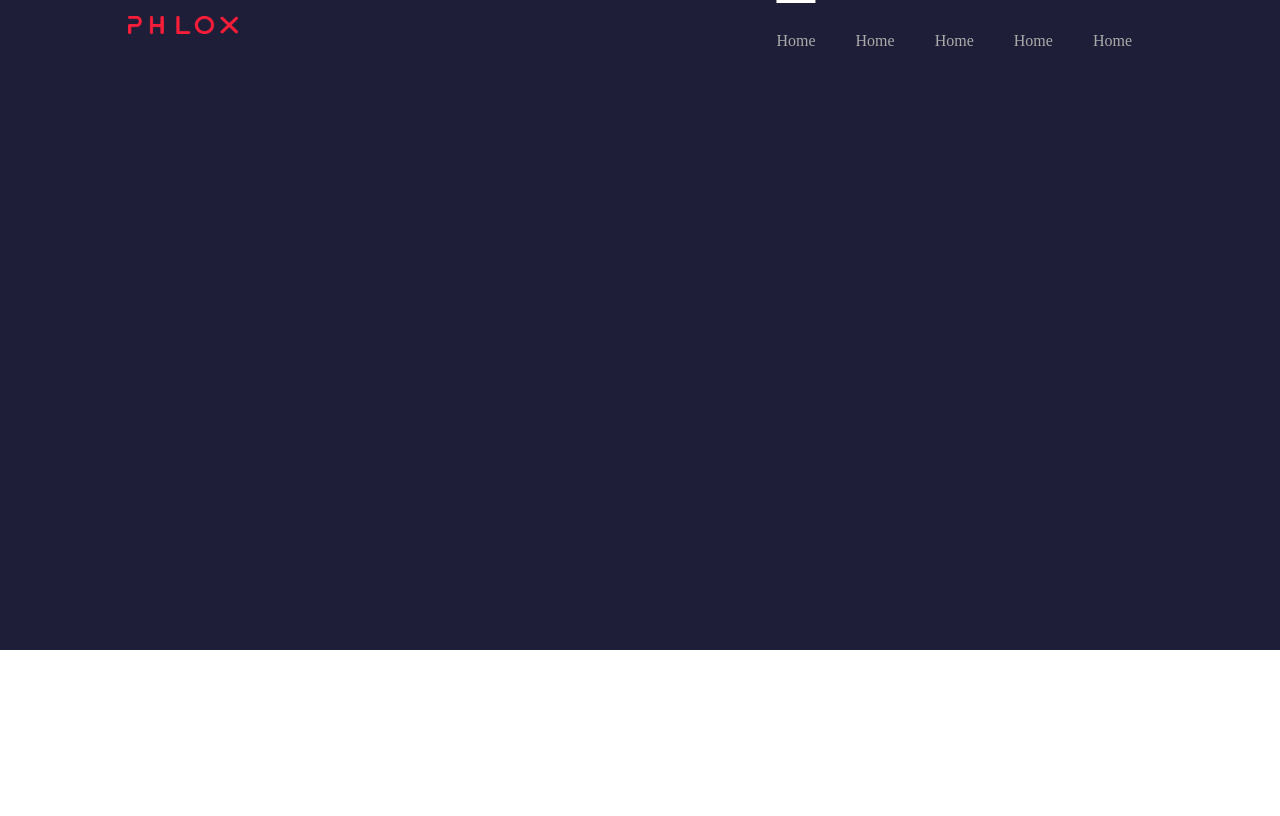
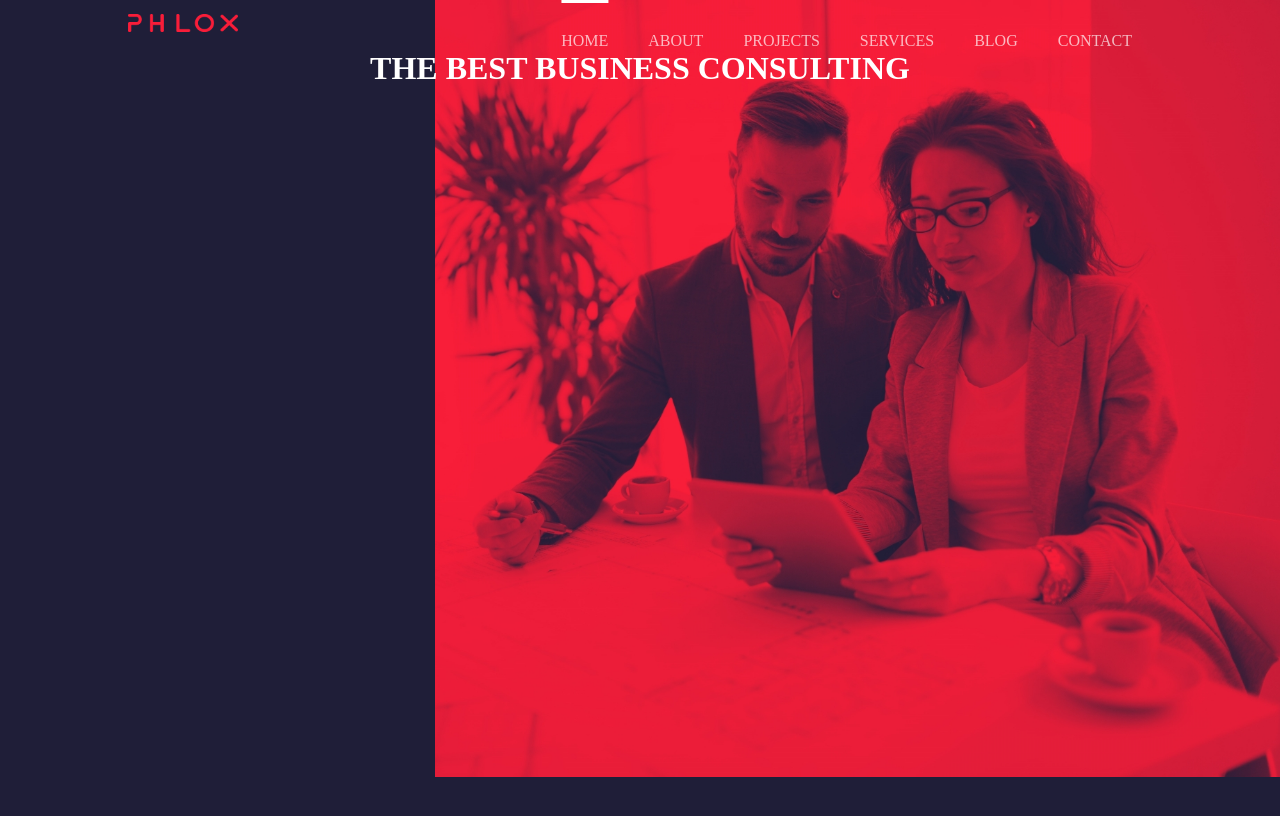
Before and after one commit to IacopoGhilardi/proj-html-vuejs, a website: page index.html in a window 1280 px wide. Drawn offline with nearby package versions, Linux system fonts and the light colour scheme.

Commit message:
Header top vuejs, iniziato jumbotron

```diff
--- a/index.html
+++ b/index.html
@@ -13,32 +13,33 @@
 </head>
 <body>
 
+    <div id="root">
+
     <!-- header -->
     <header>
 
         <!-- navbar -->
         <nav class="header-top">
-            <div class="logo"><img src="images/logotype.png" alt="logo"></div>
+            <div class="logo"><a href="#"><img src="images/logotype.png" alt="logo"></a></div>
 
             <div class="nav-bar">
                 <ul>
-                    <li><a  class="active" href="#">Home</a></li>
-                    <li><a href="#">Home</a></li>
-                    <li><a href="#">Home</a></li>
-                    <li><a href="#">Home</a></li>
-                    <li><a href="#">Home</a></li>
+                    <li v-for="(nav, index) in navbar" @click="toggleActiveClass(index)"><a :class="nav.class" href="#">{{nav.name}}</a></li>
                 </ul>
             </div>
         </nav>
 
         <!-- jumbotron -->
         <div id="jumbotron">
-
+            <h1>THE BEST BUSINESS CONSULTING</h1>
         </div>
 
     </header>
     <!-- /header -->
 
+    </div>
+
+
     <script src="js/script.js"></script>
 </body>
 </html>
--- a/js/script.js
+++ b/js/script.js
@@ -0,0 +1,44 @@
+
+
+const app = new Vue({
+
+    el: "#root",
+    data: {
+        navbar: [
+            {
+                name: "HOME",
+                class: 'active'
+            },
+            {
+                name: "ABOUT",
+                class: ''
+            },
+            {
+                name: "PROJECTS",
+                class: ''
+            },
+            {
+                name: "SERVICES",
+                class: ''
+            },
+            {
+                name: "BLOG",
+                class: ''
+            },
+            {
+                name: "CONTACT",
+                class: ''
+            }
+        ],
+    },
+    methods: {
+        toggleActiveClass(index) {
+            this.navbar.forEach(element => {
+                element.class = '';
+            });
+
+            this.navbar[index].class = "active";
+        }
+    }
+
+});
--- a/scss/app.scss
+++ b/scss/app.scss
@@ -1,3 +1,4 @@
+@import "partials/variables.scss";
 @import "partials/_mixins.scss";
 @import "partials/_header.scss";
 
--- a/scss/partials/_header.scss
+++ b/scss/partials/_header.scss
@@ -1,10 +1,12 @@
 header {
-    height: 650px;
-    background-color: pink;
-    display: flex;
+    height: 1000px;
+    @include flexItem(initial, center);
     flex-direction: column;
-    align-items: center;
-    background-color: #1F1E38;
+    background-color: $primaryDarkBlue;
+    background-image: url("../../images/portrait-of-young-architect-woman-on-meeting-KFZCE3A.jpg");
+    background-position: top right;
+    background-repeat: no-repeat;
+    background-size: 66% auto;
 }
 
 .header-top {
@@ -15,8 +17,7 @@ header {
 }
 
 .logo {
-    display: flex;
-    align-items: center;
+    @include flexItem(initial, center);
     img {
         width: 110px;
         max-height: 100%;
@@ -29,16 +30,16 @@ header {
     ul {
         height: 100%;
         width: auto;
-        display: flex;
-        justify-content: flex-end;
+        @include flexItem(flex-end, initial);
         li {
             position: relative;
             height: 100%;
             padding: 0 20px;
-            display: flex;
-            align-items: flex-end;
+            @include flexItem(initial, flex-end);
             a {
-                color: #AAAAAA;
+                color: #ffffffb0;
+                font-size: 16px;
+                text-transform: uppercase;
                 &:hover {
                     color: white;
                 }
@@ -56,5 +57,9 @@ header {
     width: calc(100% - 40px);
     height: 3px;
     background-color: white;
+}
 
+
+#jumbotron {
+    color: white;
 }
--- a/scss/partials/_mixins.scss
+++ b/scss/partials/_mixins.scss
@@ -8,3 +8,14 @@
         }
     }
 }
+
+
+@mixin uppercase {
+    text-transform: uppercase;
+}
+
+@mixin flexItem($justify, $align) {
+    display: flex;
+    justify-content: $justify;
+    align-items: $align;
+}
--- a/scss/partials/_variables.scss
+++ b/scss/partials/_variables.scss
@@ -0,0 +1 @@
+$primaryDarkBlue: #1F1E38;
```
Also changed, not shown: css/app.css.
